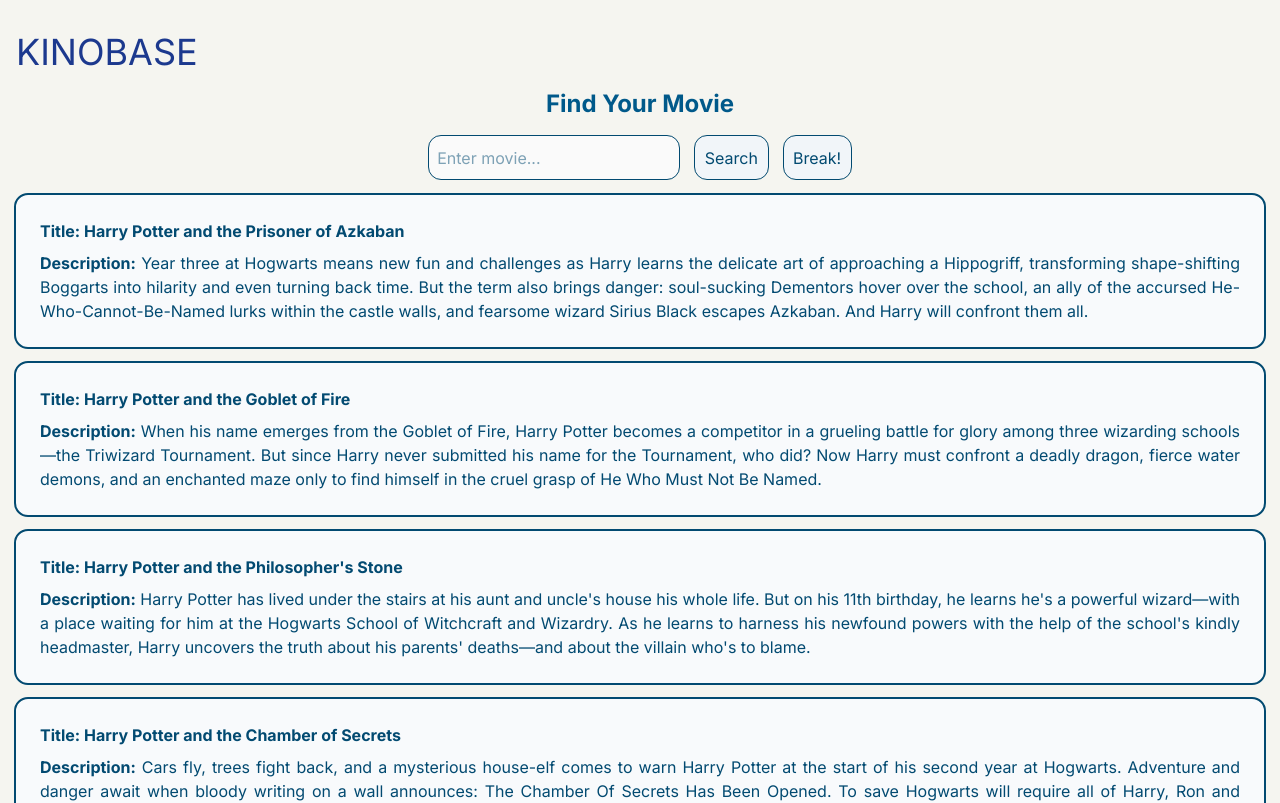
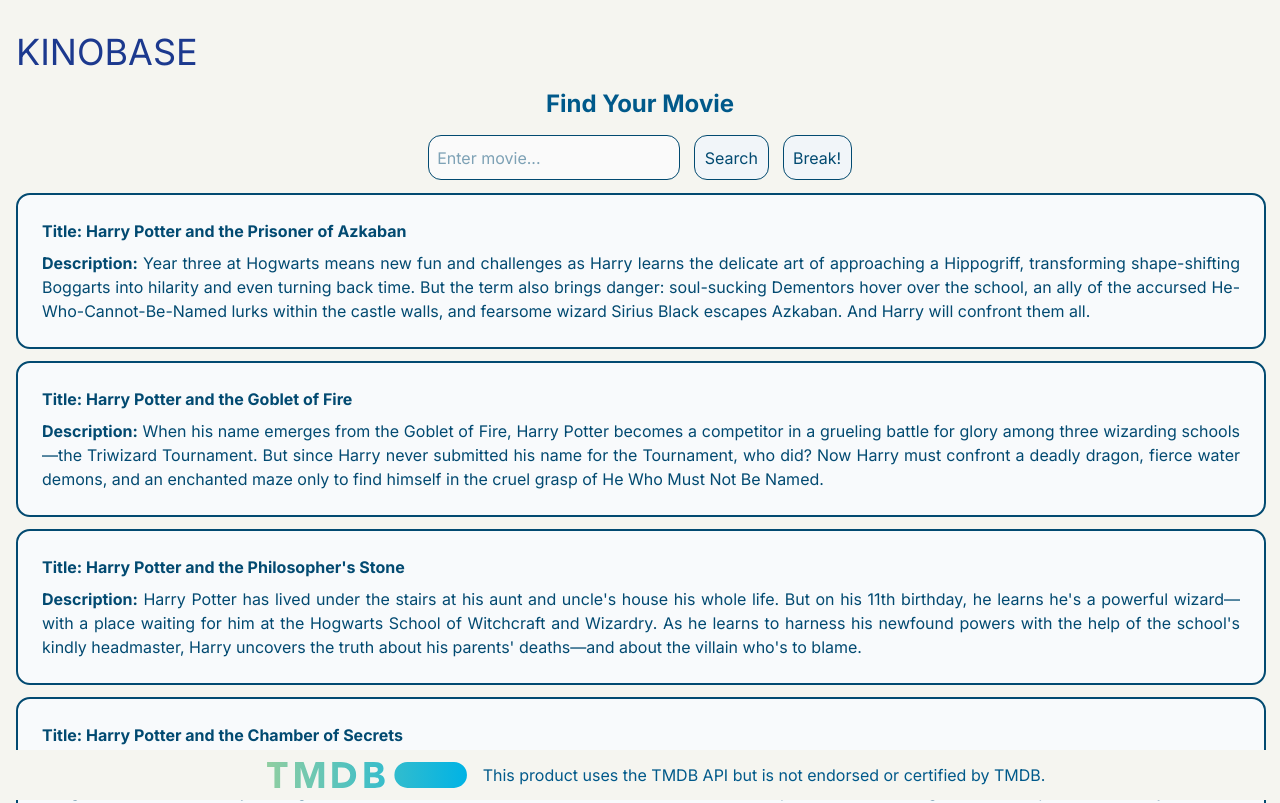
Before and after one commit to sashapervykh/rss-react-2026, a React (Vite) app in the folder frontend/: page / in a window 1280 px wide. Shown: the top 803 px of the page. Built offline with nearby package versions, Linux system fonts and the light colour scheme.

Commit message:
feat: add footer styles

```diff
--- a/frontend/src/entities/movie/ui/MovieCard/MovieCard.tsx
+++ b/frontend/src/entities/movie/ui/MovieCard/MovieCard.tsx
@@ -2,7 +2,7 @@ import type { MovieType } from '../../model/MovieType';
 
 export function MovieCard({ title, description }: MovieType) {
   return (
-    <div className='outline-[2px] p-[1.5rem] mb-[1rem] rounded-xl box-border bg-slate-50'>
+    <div className='outline-[2px] p-[1.5rem] mb-[1rem] rounded-xl box-border bg-slate-50 ml-[2px]'>
       <h3 className='font-bold text-left mb-[0.5rem]'>Title: {title}</h3>
       <p className='text-justify'><span className='font-bold'>Description:</span> {description}</p>
     </div>
--- a/frontend/src/shared/ui/Footer/Footer.tsx
+++ b/frontend/src/shared/ui/Footer/Footer.tsx
@@ -5,12 +5,12 @@ import { TMBD_NOTICE } from '../../constants/tmdbNotice';
 export class Footer extends Component {
   render() {
     return (
-      <footer>
-        <div style={{ width: '100px' }}>
+      <footer className='flex fixed bottom-0 bg-[#F5F5F0] w-[100%] p-[2rem 0] min-h-[50px] gap-[1rem] justify-center'>
+        <div className='flex w-[200px] m-[auto_0]'>
           <img src={tmdbLogo} alt="API Provider Logo" />
         </div>
-        <span>{TMBD_NOTICE}</span>
-      </footer>
+        <p className='flex text-sky-800 m-[auto_0] h-fit'>{TMBD_NOTICE}</p>
+      </footer >
     );
   }
 }
```
